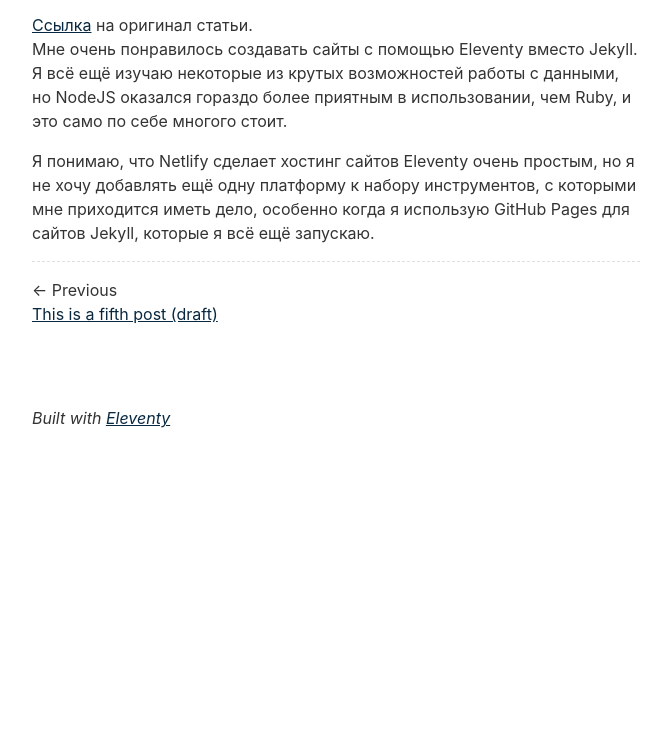
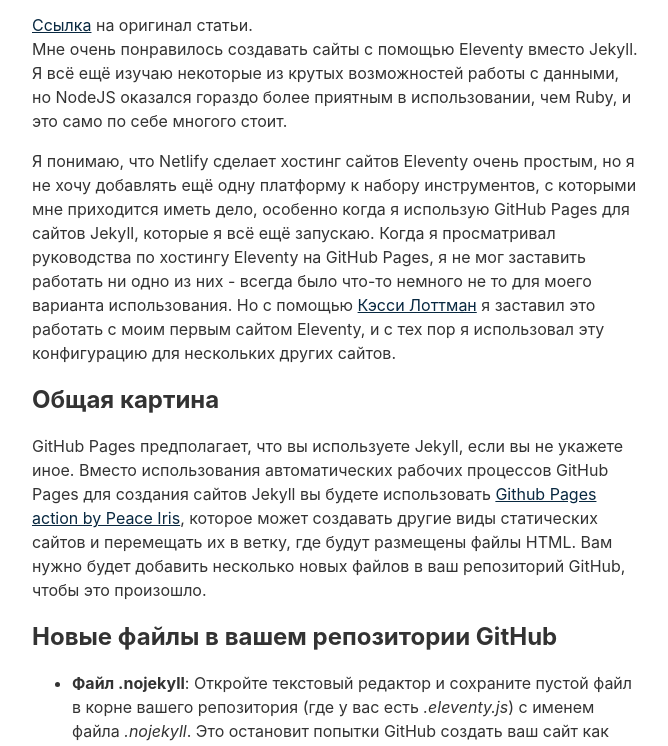
Before and after one commit to evgenvandev/example-with-eleventy-first, an Eleventy site: page content/blog/hosting-eleventy-on-github-pages.md in a window 1280 px wide. Shown: the part 199-945 px from the top of the page, without its empty margins (304-972 px from the left). Before the commit the page ends 800 px from the top, so only its background shows below. Built offline with nearby package versions, Linux system fonts and the light colour scheme; Eleventy itself is replaced by a stand-in of ours; files that its build step writes are made by us from their sources; what @zachleat/heading-anchors, zod-validation-error would draw is missing.

Commit message:
Update hosting-eleventy-on-github-pages.md

```diff
--- a/content/blog/hosting-eleventy-on-github-pages.md
+++ b/content/blog/hosting-eleventy-on-github-pages.md
@@ -11,4 +11,24 @@ tags: ["eleventy", "github"]
 
 Я понимаю, что Netlify сделает хостинг сайтов Eleventy очень простым, но я не хочу добавлять ещё одну платформу
 к набору инструментов, с которыми мне приходится иметь дело, особенно когда я использую GitHub Pages для сайтов
-Jekyll, которые я всё ещё запускаю.
+Jekyll, которые я всё ещё запускаю. Когда я просматривал руководства по хостингу Eleventy на GitHub Pages, я не
+мог заставить работать ни одно из них - всегда было что-то немного не то для моего варианта использования. Но с
+помощью [Кэсси Лоттман](https://www.cassey.dev/) я заставил это работать с моим первым сайтом Eleventy, и с тех
+пор я использовал эту конфигурацию для нескольких других сайтов.
+
+## Общая картина
+
+GitHub Pages предполагает, что вы используете Jekyll, если вы не укажете иное. Вместо использования автоматических
+рабочих процессов GitHub Pages для создания сайтов Jekyll вы будете использовать
+[Github Pages action by Peace Iris](https://github.com/peaceiris/actions-gh-pages), которое может создавать другие виды
+статических сайтов и перемещать их в ветку, где будут размещены файлы HTML. Вам нужно будет добавить несколько новых файлов в ваш репозиторий GitHub, чтобы это произошло.
+
+## Новые файлы в вашем репозитории GitHub
+
+- **Файл .nojekyll**: Откройте текстовый редактор и сохраните пустой файл в корне вашего репозитория (где у вас есть
+*.eleventy.js*) с именем файла *.nojekyll*. Это остановит попытки GitHub создать ваш сайт как сайт Jekyll.
+- **Каталог .github**: Создайте новый каталог в корне вашего репозитория и назовите его *.github* (да, начиная с точки).
+Внутри этого каталога создайте каталог с именем *workflows*. Откройте текстовый редактор и сохраните файл в каталоге workflows
+с именем *build.yml*. Скопируйте [содержимое из моего файла build.yml сюда](https://github.com/quinnanya/quinnanya.github.io/blob/main/.github/workflows/build.yml).
+
+*Примечание: мой файл build.yml был обновлён 14.06.23 с улучшениями версии Node благодаря Саймону Уайлсу*
```
